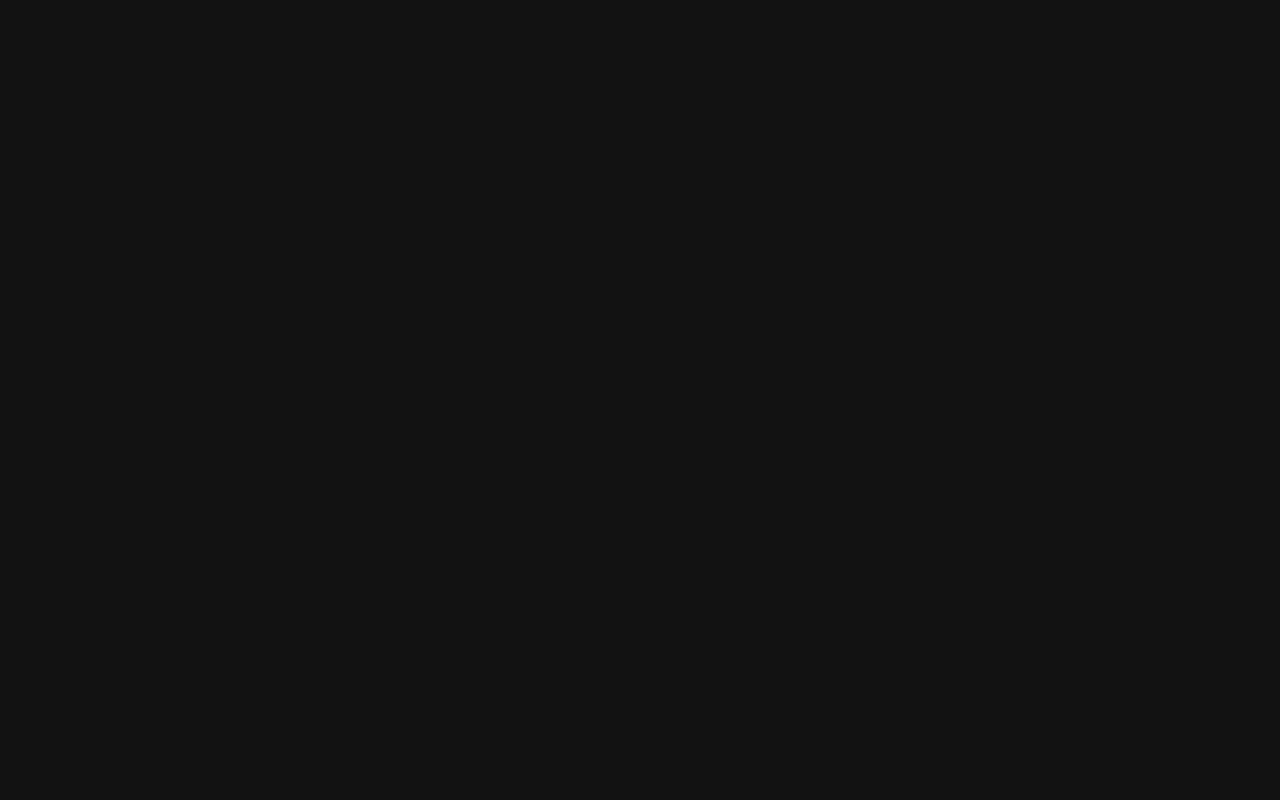
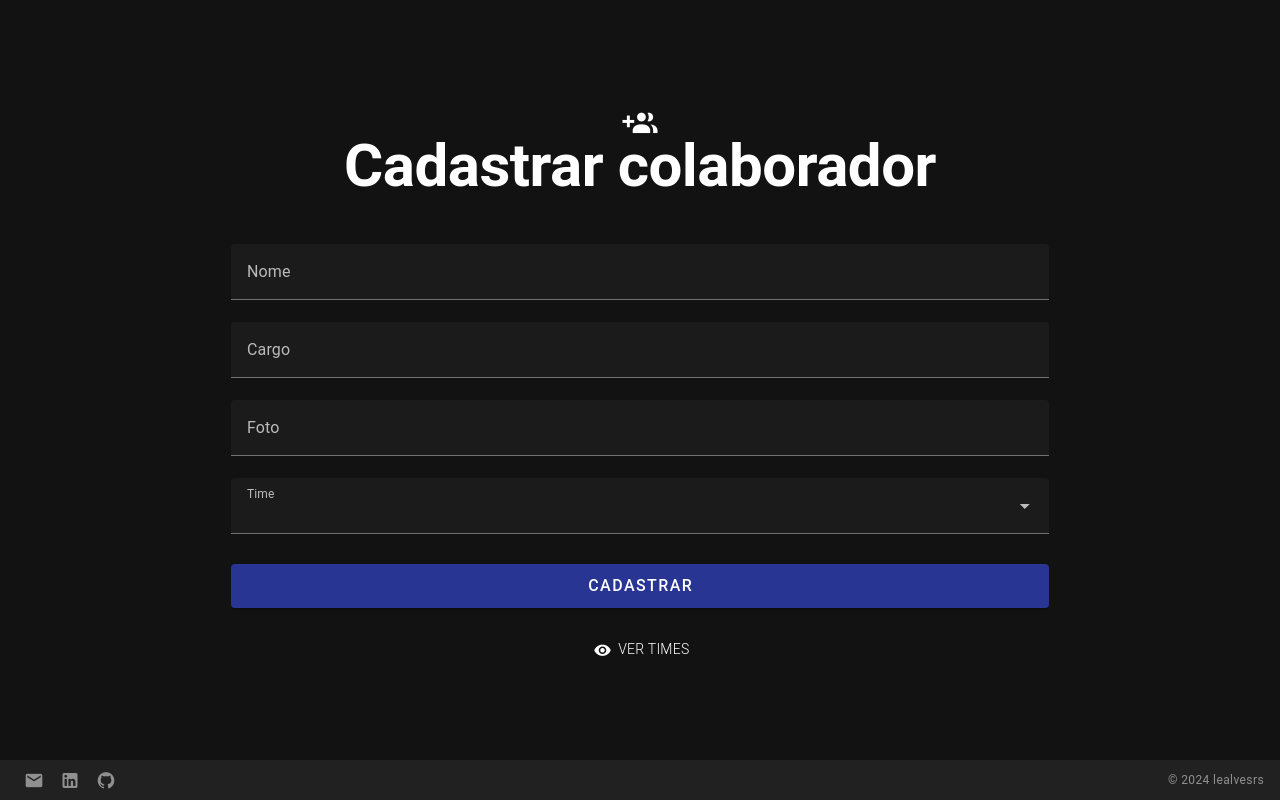
Before and after one commit to lealvesrs/organograma_vuejs, a Vue app: page /cadColaborador in a window 1280 px wide. Before the commit this address had no page. Built offline with nearby package versions, Linux system fonts and the light colour scheme.

Commit message:
feat: mensagens de alerta: success e error

```diff
--- a/src/App.vue
+++ b/src/App.vue
@@ -2,10 +2,13 @@
   <v-app>
     <v-main>
       <router-view />
+
+      <AppFooter></AppFooter>
     </v-main>
+
   </v-app>
 </template>
 
 <script setup>
-  //
+//
 </script>
--- /dev/null
+++ b/src/components/Alert.vue
@@ -0,0 +1,26 @@
+<template>
+    <div class="text-center d-flex justify-center">
+
+
+        <v-overlay v-model="insideOverlay" class="align-center justify-center">
+            <v-alert :title="title" :type="type"></v-alert></v-overlay>
+    </div>
+
+</template>
+<script>
+export default {
+    data: () => ({
+        insideOverlay: false,
+    }),
+    props: {
+        overlay: Boolean,
+        type: String,
+        title: String
+    },
+    watch: {
+        overlay() {
+            this.insideOverlay = this.overlay
+        },
+    },
+}
+</script>
--- a/src/components/Forms.vue
+++ b/src/components/Forms.vue
@@ -1,15 +1,16 @@
 <template>
-    <v-form>
+    <v-form @submit.prevent ref="form">
         <v-text-field v-model="nome" :rules="rules" label="Nome"></v-text-field>
 
         <v-text-field v-model="cargo" :rules="rules" label="Cargo"></v-text-field>
 
         <v-text-field v-model="img" :rules="rules" label="Foto"></v-text-field>
 
-        <v-select v-model="select" :items="items" :rules="[v => !!v || 'Selecione um time']" label="Time"
+        <v-select v-model="select" :items="times" :rules="[v => !!v || 'Selecione um time']" label="Time"
             required></v-select>
 
-        <v-btn class="mt-2" size="large" type="submit" color="indigo-darken-3" block @click="cadastrar">Cadastrar</v-btn>
+        <v-btn type="submit" class="mt-2" size="large" color="indigo-darken-3" block
+            @click="cadastrar">Cadastrar</v-btn>
     </v-form>
 
 </template>
@@ -19,13 +20,15 @@ export default {
     data: () => ({
         nome: '',
         cargo: '',
-        foto: '',
-        items: [
+        img: '',
+        times: [
             'Item 1',
             'Item 2',
             'Item 3',
             'Item 4',
         ],
+        select: '',
+        colaboradores: [],
         rules: [
             value => {
                 if (value) return true
@@ -34,9 +37,17 @@ export default {
             },
         ],
     }),
-    methods:{
-        cadastrar(){
-            console.log("aaa");
+    methods: {
+        async cadastrar() {
+            const { valid } = await this.$refs.form.validate()
+
+            if (valid) {
+                this.colaboradores.push({ nome: this.nome, cargo: this.cargo, img: this.img, time: this.select });
+                this.$emit('add', true);
+            }else{
+                this.$emit('add', false);
+            }
+
         }
     }
 }
--- a/src/components/HelloWorld.vue
+++ b/src/components/HelloWorld.vue
@@ -10,64 +10,46 @@
 
         <h1 class="text-h4 text-md-h2 font-weight-bold">Organograma</h1>
       </div>
-     <Forms></Forms>
 
-      <!-- <v-row>
+
+      <v-row>
         <v-col cols="12">
-          <v-card
+          <router-link to="/cadColaborador"><v-card
             class="py-4"
-            color="surface-variant"
-            image="https://cdn.vuetifyjs.com/docs/images/one/create/feature.png"
-            prepend-icon="mdi-rocket-launch-outline"
+            color="indigo-darken-2"
+            prepend-icon="mdi mdi-account-multiple-plus"
             rounded="lg"
-            variant="outlined"
+            variant="flat"
           >
-            <template #image>
-              <v-img position="top right" />
-            </template>
 
             <template #title>
-              <h2 class="text-h5 font-weight-bold">Get started</h2>
+              <h2 class="text-h5 font-weight-bold">Cadastrar novo colaborador</h2>
             </template>
 
             <template #subtitle>
               <div class="text-subtitle-1">
-                Replace this page by removing <v-kbd>{{ `<HelloWorld />` }}</v-kbd> in <v-kbd>pages/index.vue</v-kbd>.
+                Adicione um novo membro ao time
               </div>
             </template>
 
-            <v-overlay
-              opacity=".12"
-              scrim="primary"
-              contained
-              model-value
-              persistent
-            />
-          </v-card>
+          </v-card></router-link>
         </v-col>
 
         <v-col cols="6">
+         <RouterLink to="/cadColaborador">
           <v-card
             append-icon="mdi-open-in-new"
             class="py-4"
-            color="surface-variant"
-            href="https://vuetifyjs.com/"
             prepend-icon="mdi-text-box-outline"
-            rel="noopener noreferrer"
             rounded="lg"
             subtitle="Learn about all things Vuetify in our documentation."
-            target="_blank"
             title="Documentation"
-            variant="text"
+            color="indigo-darken-2"
+            variant="flat"
           >
-            <v-overlay
-              opacity=".06"
-              scrim="primary"
-              contained
-              model-value
-              persistent
-            />
+
           </v-card>
+         </RouterLink>
         </v-col>
 
         <v-col cols="6">
@@ -141,14 +123,19 @@
             />
           </v-card>
         </v-col>
-      </v-row> -->
-      <AppFooter></AppFooter>
+      </v-row>
     </v-responsive>
   </v-container>
 </template>
 
 <script setup>
-import AppFooter from './AppFooter.vue';
 
   //
 </script>
+
+<style scoped>
+a {
+  text-decoration: none;
+}
+
+</style>
--- /dev/null
+++ b/src/pages/CadColaboradorView.vue
@@ -0,0 +1,53 @@
+<template>
+    <v-container class="fill-height">
+        <v-responsive class="align-center fill-height mx-auto" max-width="70%">
+
+            <div class="text-center pb-12">
+                <div class="text-body-2 font-weight-light mb-n1">
+                    <v-icon icon="mdi mdi-account-multiple-plus" size="35"></v-icon>
+                </div>
+
+                <h1 class="text-h4 text-md-h2 font-weight-bold">Cadastrar colaborador</h1>
+            </div>
+
+            <Forms @add="showMessage"></Forms>
+            <Alert :overlay="overlay" :title="message.title" :type="message.type"></Alert>
+
+            <div class="text-center text-body-2 font-weight-light mb-n1 mt-8">
+                <router-link to="/times"><v-icon icon="mdi mdi-eye" class="px-3"  size="18"></v-icon> VER TIMES</router-link>
+            </div>
+        </v-responsive>
+    </v-container>
+
+</template>
+
+<script>
+export default {
+    data: () => ({
+        overlay: false,
+        message: [],
+
+    }),
+    methods: {
+        showMessage(status) {
+            this.message = status ? { type: "success", title: "Cadastrado com sucesso" }
+                : { type: "error", title: "Erro ao cadastrar" };
+
+            this.overlay = !this.overlay
+        },
+    },
+    watch: {
+        overlay(val) {
+            val && setTimeout(() => {
+                this.overlay = false
+            }, 1000)
+        },
+    },
+}
+</script>
+<style scoped>
+a {
+    color: white;
+    text-decoration: none;
+}
+</style>
--- /dev/null
+++ b/src/pages/TimesView.vue
@@ -0,0 +1,3 @@
+<template>
+
+</template>
```
Also changed, not shown: src/router/index.js (+12 -1 lines), src/pages/HomeView.vue (renamed from src/pages/index.vue), src/pages/README.md (deleted), src/plugins/README.md (deleted).
